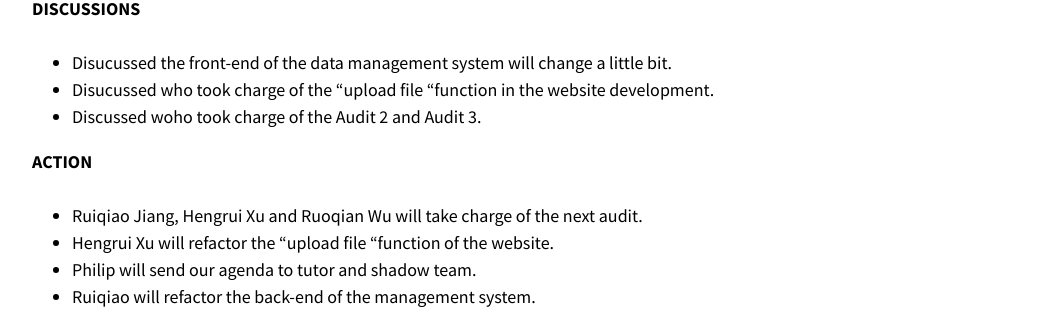
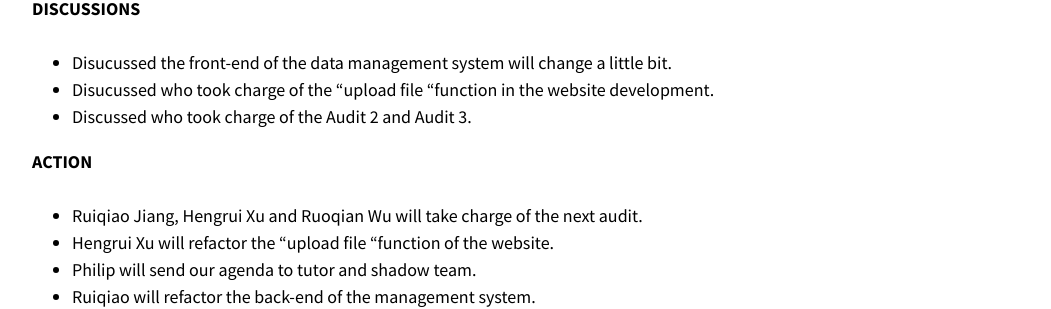
Before and after one commit to optofab/optofab.github.io, a Jekyll site: the page built from logs.md, in a window 1280 px wide and 900 px high, scrolled down 11486 px. Shown: the part 155-464 px from the top of the window, without its empty margins (114-1165 px from the left). Built offline with Jekyll 4.4.1, drawn with Linux system fonts in a browser that asks for light colours; nearby versions of some CDN libraries; emoji names are drawn with the system emoji font.

Commit message:
Update logs.md

```diff
--- a/logs.md
+++ b/logs.md
@@ -416,7 +416,7 @@ OptoFab:
 
 - Disucussed the front-end of the data management system will change a little bit.
 - Disucussed who took charge of the "upload file "function in the website development.
-- Discussed woho took charge of the Audit 2 and Audit 3.
+- Discussed who took charge of the Audit 2 and Audit 3.
 
 **ACTION**
 - Ruiqiao Jiang, Hengrui Xu and Ruoqian Wu will take charge of the next audit.
```
